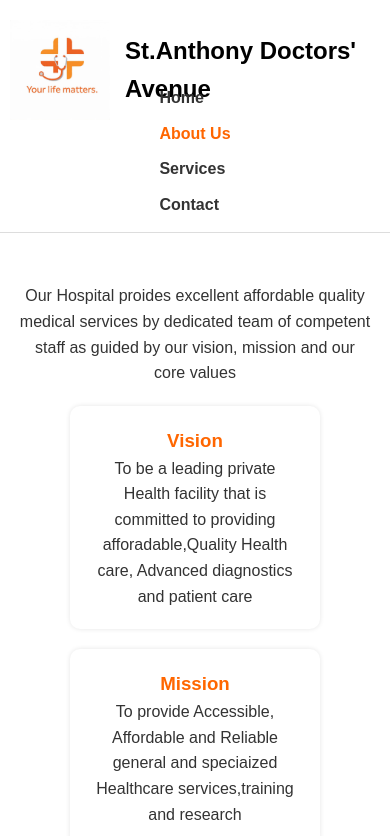
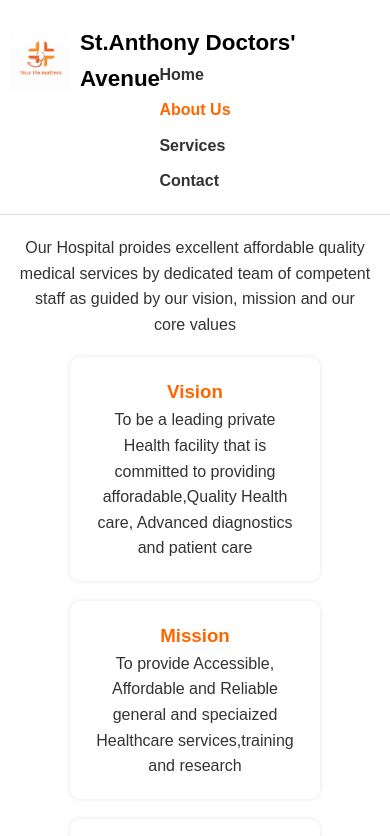
Before and after one commit to paulka320/doctorsavenue.github.io, a plain HTML site: page about.html in a window 390 px wide. Shown: the top 836 px of the page. Drawn offline with Linux system fonts and the light colour scheme.

Commit message:
Refactor CSS for layout and responsiveness
Updated styles for header, services, and footer sections. Adjusted padding and layout for improved responsiveness.

```diff
--- a/style.css
+++ b/style.css
@@ -3,7 +3,7 @@
 body { font-family: "Arial", "Helvetica", sans-serif; color:#333; line-height:1.6; background:#fff; }
 
 /* Header */
-header { background:#fff; border-bottom:1px solid #ddd; padding:10px 0; }
+header { background:#fff; border-bottom:1px solid #ddd; padding:15px 0;display:flex;flex-direction:column; }
 header .header-container { display:flex; justify-content:space-between; align-items:center; width:90%; margin:auto; }
 header .logo img { height:60px;border-radius:10px; }
 header nav ul { list-style:none; display:flex;}
@@ -23,7 +23,7 @@ header nav ul li a:hover { color:#FF6600; }
 .director-message .btn:hover { background:#e65c00; }
 
 /* Services */
-.services { padding:50px 0; text-align:center; }
+.services { padding:20px 0; text-align:center;max-width:900px;margin:auto; }
 .services h2 { color:#FF6600; margin-bottom:20px; }
 .service-cards { display:flex; flex-wrap:wrap; justify-content:center; gap:20px; }
 .card { background:#fff; padding:20px; width:250px; border-radius:10px; box-shadow:0 0 5px rgba(0,0,0,0.1); transition:0.3s; }
@@ -75,7 +75,7 @@ footer {
     color:#fff;
     text-align:center;
     padding:20px;
-    font-size:10px;
+    font-size:0.9rem;
 }
 
 /* Container */
@@ -108,7 +108,7 @@ h3,span{
 .logo-container {
   display: flex;
   align-items: center; /* vertically centers the text with the image */
-  gap: 15px; /* space between image and text */
+  gap: 10px; /* space between image and text */
   padding: 10px;
   font-family: Arial, sans-serif;
   margin-bottom: -50px;
@@ -116,8 +116,8 @@ h3,span{
 
 /* Logo image styling */
 .logo-container img {
-  width: 100px; /* adjust size of logo */
-  height: 100px;
+  width: 60px; /* adjust size of logo */
+  height: auto;
   transition: transform 0.3s;
   margin-top:0px;
 }
@@ -135,14 +135,14 @@ h3,span{
 
 /* Company name styling */
 .company-name {
-  font-size: 24px;
+  font-size: 1.4rem;
   font-weight: bold;
   color: black; /* main color for company name */
 }
 
 /* Tagline styling */
 .tagline {
-  font-size: 14px;
+  font-size: 0.9rem;
   color: #FF6600;
   font-style: italic;
   font-weight:bold;
```
